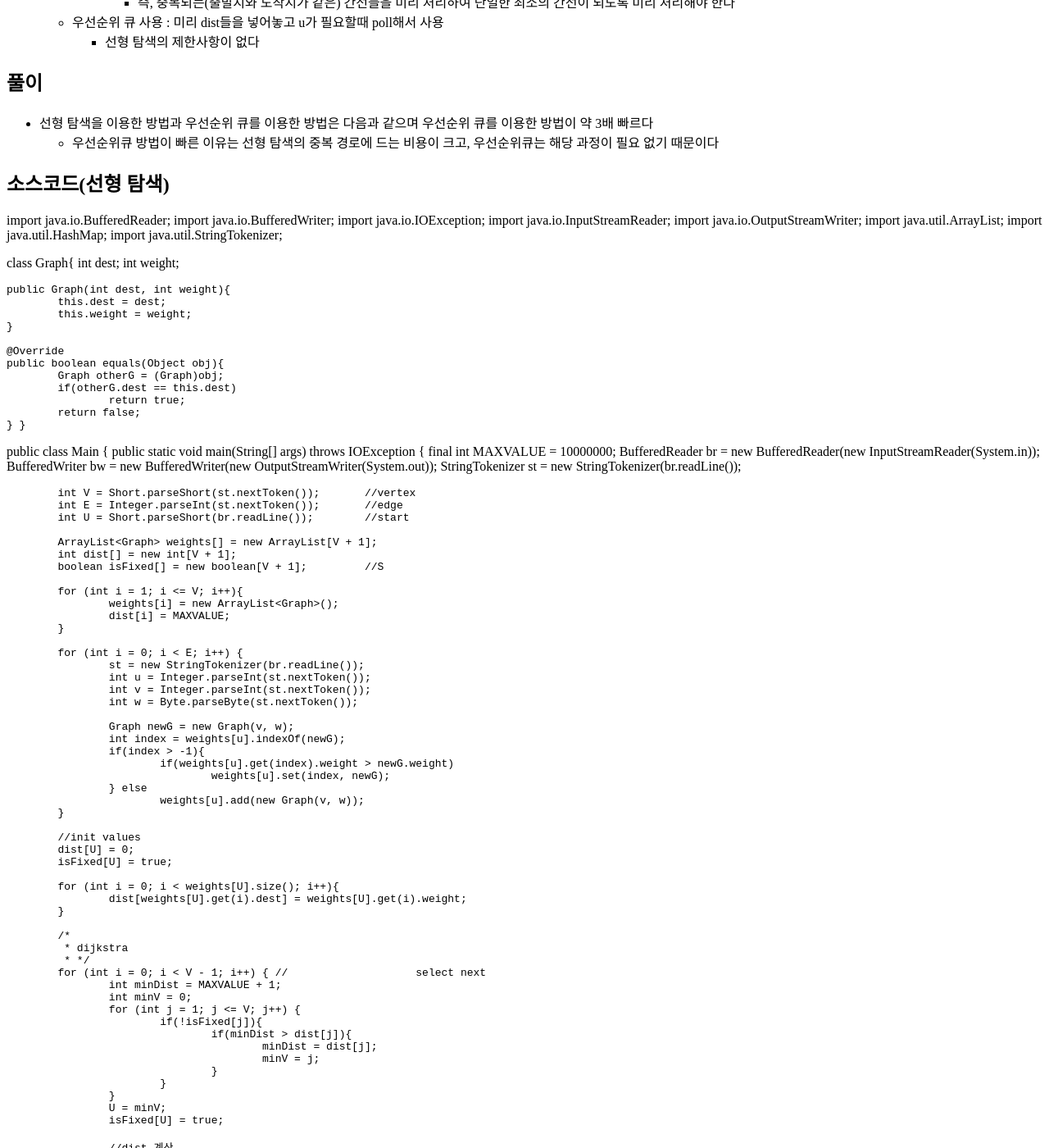
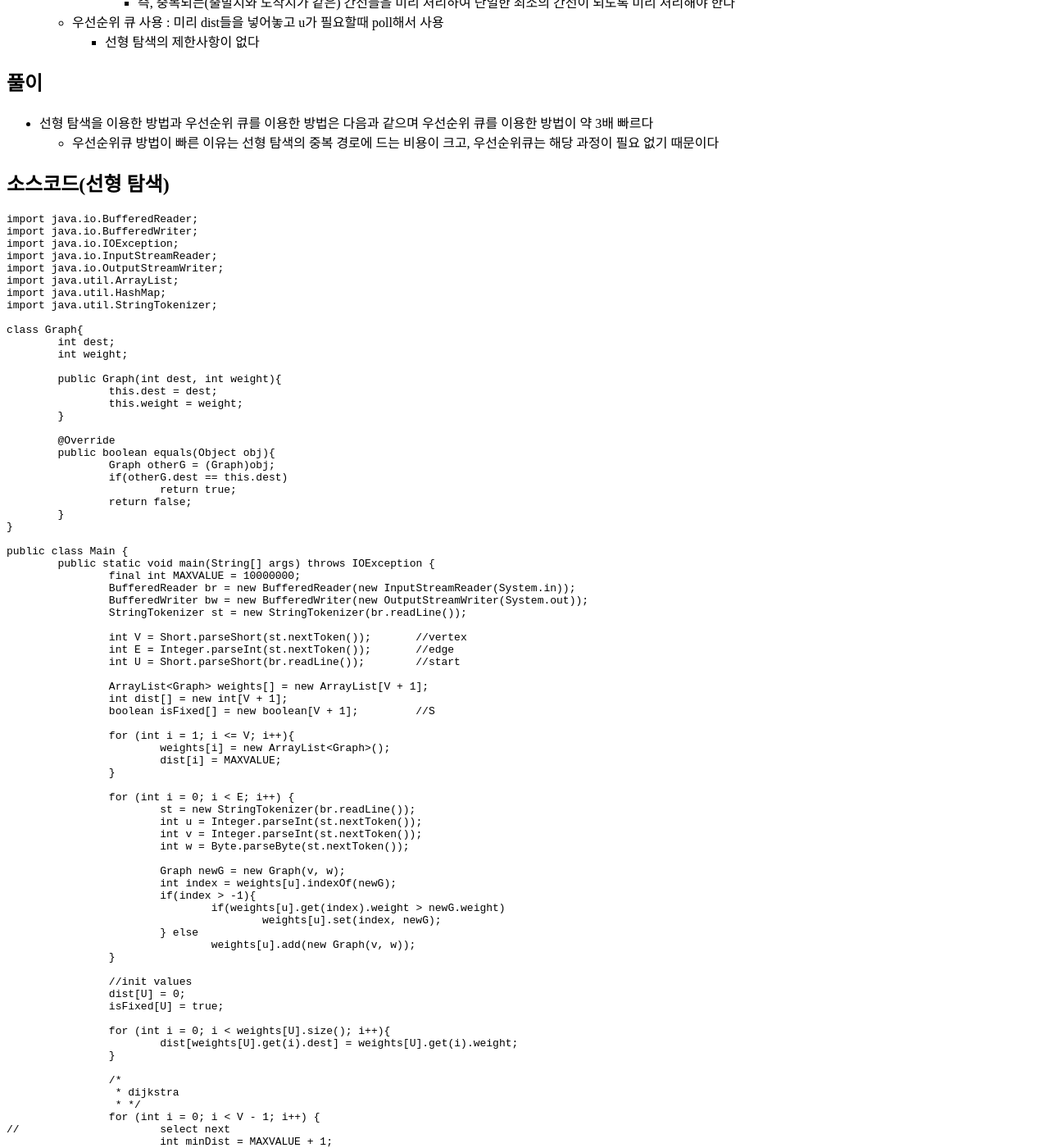
Before and after one commit to ByoungJoonIm/ByoungJoonIm.github.io, a Jekyll site: the page built from _posts/2019-11-28-baekjoon-1753.md, in a window 1280 px wide and 1400 px high, scrolled down 996 px. Shown: the whole window at 82% size. Built offline with Jekyll 4.4.1, drawn with Linux system fonts in a browser that asks for light colours; comment, search, counter and statistics services are not loaded; a style sheet for code colours, icons or effects is not loaded; some of the changed text lies outside the part shown.

Commit message:
Update 2019-11-28-baekjoon-1753.md

````diff
--- a/_posts/2019-11-28-baekjoon-1753.md
+++ b/_posts/2019-11-28-baekjoon-1753.md
@@ -39,6 +39,7 @@ tags: algorithm java backjoon
   - 우선순위큐 방법이 빠른 이유는 선형 탐색의 중복 경로에 드는 비용이 크고, 우선순위큐는 해당 과정이 필요 없기 때문이다
 
 ## 소스코드(선형 탐색)
+```java
 import java.io.BufferedReader;
 import java.io.BufferedWriter;
 import java.io.IOException;
````
